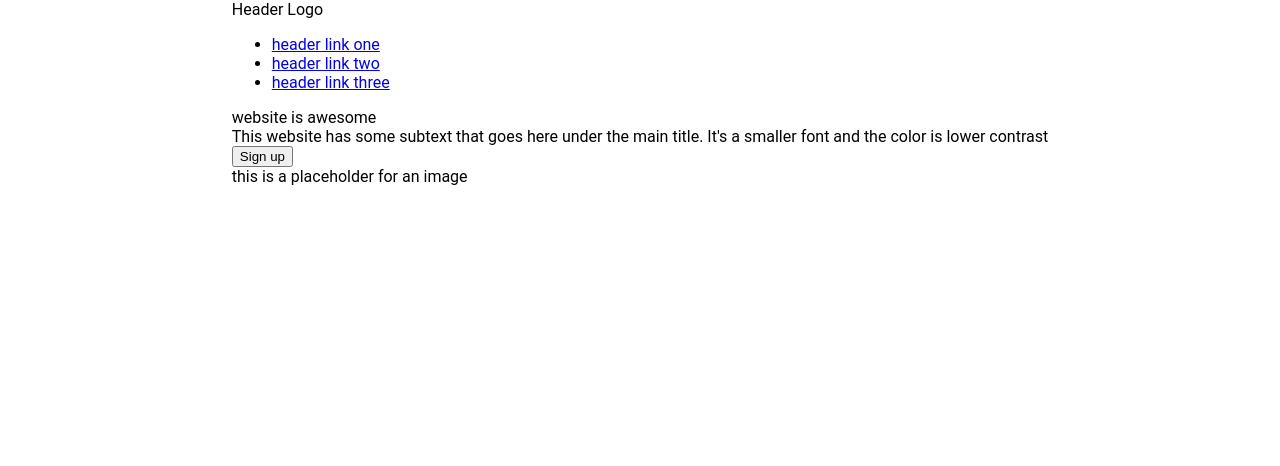
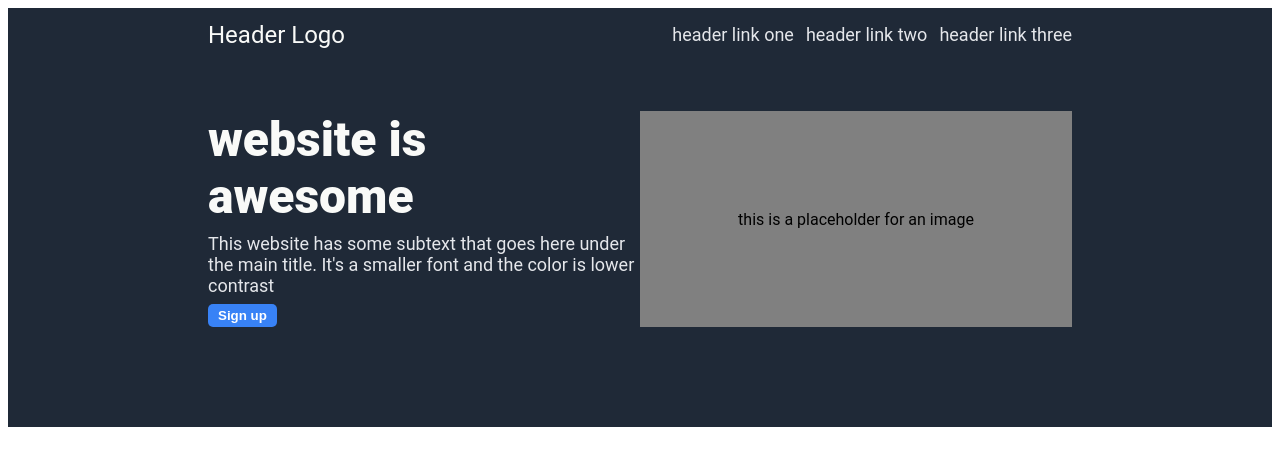
Before and after one commit to null-heap/Landing-Page, a plain HTML site: page index.html in a window 1280 px wide. Drawn offline with Linux system fonts and the light colour scheme.

Commit message:
added: finished with the header for the website

```diff
--- a/index.html
+++ b/index.html
@@ -11,16 +11,17 @@
         <div class="header">
             <div class="logo"> Header Logo</div>
             <ul class="header-ul">
-                <li><a href="#">header link one</a></li>
-                <li><a href="#">header link two</a></li>
-                <li><a href="#">header link three</a></li>
+                <li><a class="link" href="#">header link one</a></li>
+                <li><a class="link" href="#">header link two</a></li>
+                <li><a class="link" href="#">header link three</a></li>
             </ul>
         </div>
         <div class="head-body">
             <div class="left-head">
                 <div class="left-head-title">website is awesome</div>
                 <div class="left-head-subtext">This website has some subtext that goes here under the main title. It's a smaller font and the color is lower contrast</div>
-                <div class="left-head-button"><button>Sign up</button></div>
+                <div><button class="left-head-button">Sign up</button></div>
+            </div>
             <div class="right-head">
                 <div class="right-head-text">this is a placeholder for an image</div>
             </div>
--- a/styles.css
+++ b/styles.css
@@ -3,6 +3,82 @@ body{
     display: flex;
     flex-direction: column;
     height: 100vh;
-    margin: 0px 30px;
+    /* padding: 30px; */
+
+    /* align-items: center; */
+
+}
+
+.head{
+    padding: 0px 200px 100px;
+}
+
+ul{
+    list-style-type: none;
+    padding: 0px;
+}
+
+a{
+    text-decoration: none;
+    color: white;
+}
+
+.head{
+    display: flex;
+    background-color: #1F2937;
+    flex-direction: column;
+}
+.header{
+    display: flex;
+    justify-self: flex-start;
+    justify-content: space-between;
     align-items: center;
+
 }
+.logo{
+    font-size: 24px;
+    color: #F9FAF8;
+}
+.header-ul{
+    display: flex;
+    gap: 12px;
+}
+
+.head-body{
+    display: flex;
+    margin-top: 50px;
+    justify-content: center;
+}
+
+.left-head{
+    display: flex;
+    flex-direction: column;
+    flex: 1;
+    gap: 8px;
+}
+.left-head-title{
+    font-size: 48px;
+    font-weight: 900;
+    color: #F9FAF8;
+}
+.left-head-subtext, .link{
+    font-size: 18px;
+    color: #E5E7EB;
+}
+.left-head-button{
+    background: #3882F6;
+    padding: 4px 10px;
+    color: white;
+    font-weight: 700;
+    border-radius: 5px;
+    border: 0px;
+}
+
+
+.right-head{
+    display: flex;
+    flex: 1;
+    justify-content: center;
+    align-items: center;
+    background: gray;
+}
```
